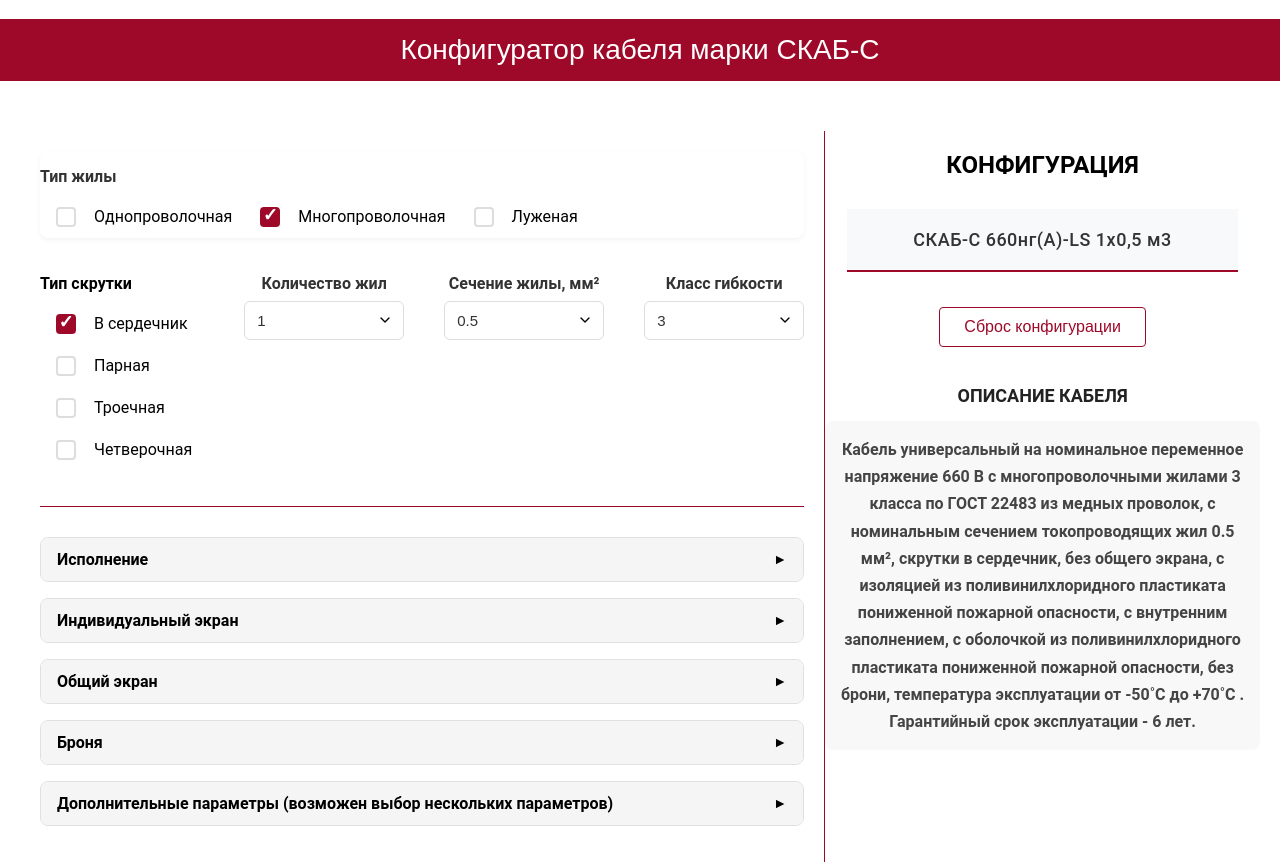
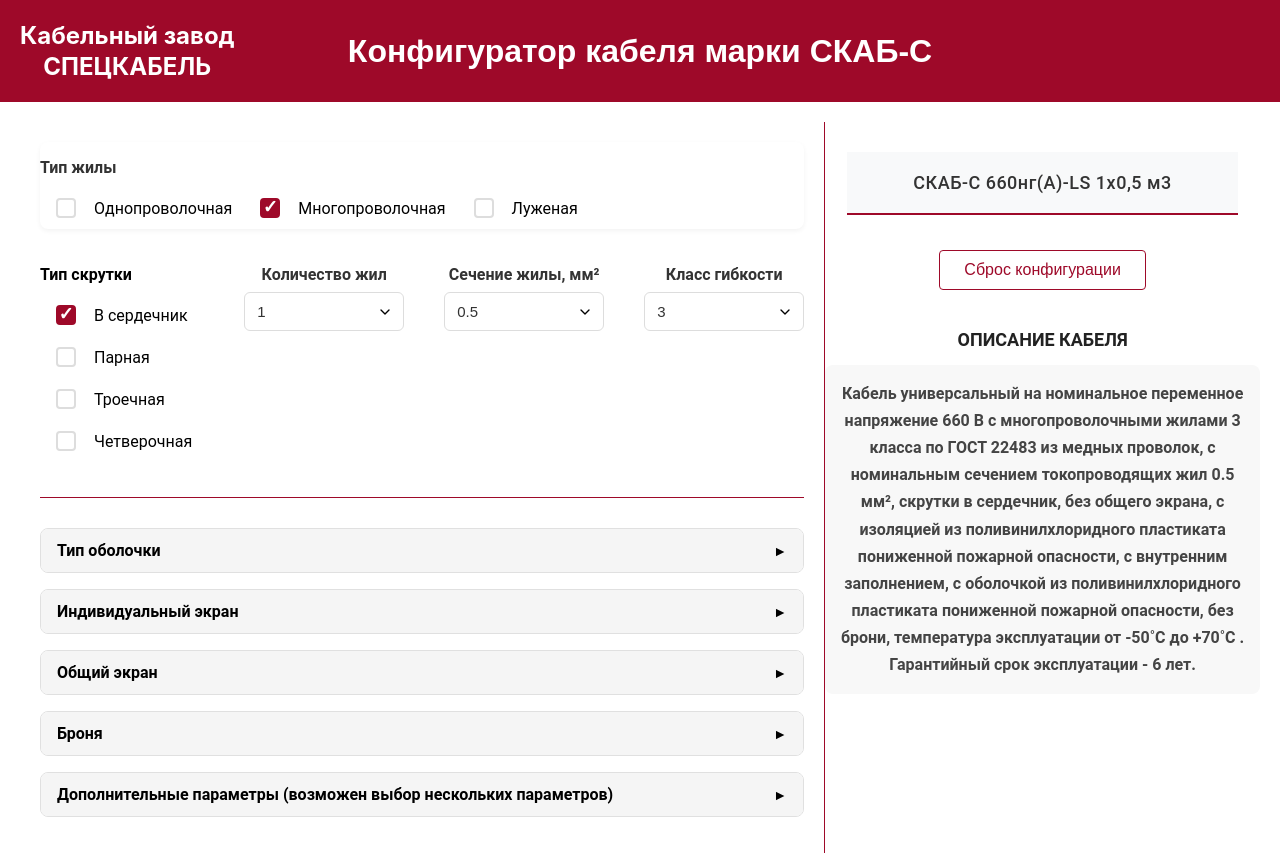
Before and after one commit to Krasavushkin/konfigurator, a React (Create React App) app: page / in a window 1280 px wide. Shown: the top 864 px of the page. Built offline with nearby package versions, Linux system fonts and the light colour scheme.

Commit message:
1. Added Header. 2. Updated logic

```diff
--- a/src/configurator/CableDescription.tsx
+++ b/src/configurator/CableDescription.tsx
@@ -28,7 +28,7 @@
                         "с общим экраном в виде оплетки из медных проволок" : data.screen === "Э" ?
                             "с общим экраном в виде ламинированной алюминиевой фольги и оплетки из медных луженых проволок":
                             data.screen === "Эм" ? "с общим экраном в виде ламинированной медной фольги и оплетки из медных проволок": "без общего экрана";
-        const individualScreen = data.individualScreen === "эф" ?
+        const individualScreen = data.additionalOptions.fireResistant ? "" : data.individualScreen === "эф" ?
             ", с индивидуальным экраном в виде ламинированной алюминиевой фольги" : data.screen === "эфм" ?
                 ", с индивидуальным экраном в виде ламинированной медной фольги" : data.screen === "эо" ?
                     ", с индивидуальным экраном в виде оплетки из медных луженых проволок" : data.screen === "эом" ?
--- a/src/configurator/Configurator.module.css
+++ b/src/configurator/Configurator.module.css
@@ -7,15 +7,81 @@
     display: flex;
 }
 
-.header {
+/*.headerTitle {
     color: white;
     font-size: 28px;
+    padding: 15px;
+    position: absolute;
+    left: 50%;
+    transform: translateX(-50%);
+}
+.headerLogo {
+    margin-right: auto;
+    margin-left: 20px;
+    font-size: 1.2rem;
+    line-height: 1.3;
+}
+.headerContainer {
+    background-color: #9E0929;
+    display: flex;
+    justify-content: space-between;
+    align-items: center;
+    color: white;
     font-weight: 500;
-    margin-bottom: 30px;
-    padding: 15px;
+
+}*/
+/*header */
+.headerContainer {
     background-color: #9E0929;
-    text-align: center;
+    display: grid;
+    grid-template-columns: 1fr auto 1fr;
+    align-items: center;
+    padding: 0 20px;
+    color: white;
 }
+
+.headerLogo {
+    font-size: 1.2rem;
+    line-height: 1.3;
+    justify-self: start;
+    text-decoration: none;
+    color: inherit;
+    transition: opacity 0.3s ease;
+}
+
+.headerTitle {
+    font-size: clamp(1.5rem, 4vw, 2rem); /* Адаптивный размер */
+    line-height: 1.2;
+    margin: 0;
+    padding: 10px 0;
+}
+
+/* Для мобильных устройств */
+@media (max-width: 768px) {
+    .headerContainer {
+        grid-template-columns: 1fr;
+        text-align: center;
+    }
+
+    .headerLogo {
+        margin-bottom: 10px;
+        justify-self: center;
+    }
+}
+
+.headerLogo {
+    transition: transform 0.3s ease;
+   }
+
+.headerLogo:hover {
+    transform: scale(1.05);
+}
+
+.headerLogo h2 {
+    font-size: clamp(1rem, 2vw, 1.5rem);
+    cursor: pointer;
+}
+/*header END */
 
 .wireContainer{
     display: flex;
--- a/src/configurator/Configurator.tsx
+++ b/src/configurator/Configurator.tsx
@@ -18,6 +18,7 @@
 import {WireTypeSelector} from "./WireTypeSelector";
 import {CableDescription} from "./CableDescription";
 import {GeneratorCableMark} from "./GeneratorCableMark";
+import {Header} from "./Header";
 
 
 export const Configurator = () => {
@@ -168,7 +169,7 @@
                 "Количество четверок" : "Количество жил"
     return (
         <div>
-            <h1 className={styles.header}> Конфигуратор кабеля марки СКАБ-С </h1>
+            <Header />
             <div className={styles.container}>
 
                 <div className={styles.wrapper}>
@@ -204,7 +205,7 @@
                     </div>
 
                     <>
-                        <SelectorOptional title="Исполнение"
+                        <SelectorOptional title="Тип оболочки"
                                           data={Sheath}
                                           value={config.sheath}
                                           onChange={(e) => handleSheathChange("sheath", e)}/>
@@ -232,7 +233,6 @@
 
                 </div>
                 <div className={styles.info}>
-                    <h2> КОНФИГУРАЦИЯ </h2>
                     <GeneratorCableMark data={config}/>
                     <button className={styles.reset} onClick={resetCableMark}>Сброс конфигурации</button>
                     <CableDescription data={config}/>
--- a/src/configurator/GeneratorCableMark.module.css
+++ b/src/configurator/GeneratorCableMark.module.css
@@ -1,3 +1,8 @@
+.container {
+    position: relative;
+    cursor: pointer;
+}
+
 .cableMark {
     color: #333;
     background-color: #f8f9fa;
@@ -10,8 +15,30 @@
     font-family: 'Roboto', sans-serif;
     letter-spacing: 0.5px;
     max-width: 90%;
+    position: relative;
 }
 
+.tooltip {
+    position: absolute;
+    bottom: 100%;
+    left: 50%;
+    transform: translateX(-50%);
+    background-color: #9E0929;
+    color: white;
+    padding: 4px 8px;
+    border-radius: 4px;
+    font-size: 12px;
+    white-space: nowrap;
+    z-index: 10;
+    opacity: 0;
+    transition: opacity 0.2s;
+    pointer-events: none;
+}
+
+.container:hover .tooltip,
+.copied .tooltip {
+    opacity: 1;
+}
 
 .cableMark:hover {
     transform: translateY(-3px);
--- a/src/configurator/GeneratorCableMark.tsx
+++ b/src/configurator/GeneratorCableMark.tsx
@@ -1,4 +1,4 @@
-import React from 'react';
+import React, {useState} from 'react';
 import {CableConfigType} from "./cableConfig";
 import styles from "./GeneratorCableMark.module.css";
 
@@ -8,6 +8,21 @@
 
 
 export const GeneratorCableMark = ({ data }: GeneratorCableMarkType) => {
+    const [copyStatus, setCopyStatus] = useState<'idle' | 'copied'>('idle');
+
+    const handleCopy = async () => {
+        const mark = generateCableMark(data);
+        try {
+            await navigator.clipboard.writeText(mark);
+            setCopyStatus('copied');
+            setTimeout(() => setCopyStatus('idle'), 2000);
+        } catch (err) {
+            // ... fallback логика ...
+            setCopyStatus('copied');
+            setTimeout(() => setCopyStatus('idle'), 2000);
+        }
+    };
+
 
     const generateCableMark = (config: CableConfigType) => {
         const { additionalOptions } = data;
@@ -17,7 +32,7 @@
             additionalOptions.compressed ? "о" : "",
             additionalOptions.ex_i ? "Ex-i" : "",
         ].filter(Boolean).join(" ");
-
+        const individualScreen = config.additionalOptions.fireResistant ? "" : config.individualScreen
         const fireResistantCondition = config.sheath === "У"? "" : config.additionalOptions.fireResistant ? "FR" : "";
         const sheath = config.sheath === "У" && config.additionalOptions.fireResistant ? "Унг(А)-FRLS" : config.sheath
         const coldResistantCondition =
@@ -35,13 +50,19 @@
         const groupResist = config.sheath === "У" ? "" : "нг(A)-"
 
         return `СКАБ-C${config.screen} 660${config.armour}${polyethylene}${groupResist}${fireResistantCondition}${sheath}${coldResistantCondition}
-        ${config.coreCount}${twistTypeCondition}${config.individualScreen}х${sectionCondition}
-        ${tinnedMark}${wireType} ${optionsMark}`;
+        ${config.coreCount}${twistTypeCondition}${individualScreen}х${sectionCondition}
+        ${tinnedMark}${wireType} ${optionsMark}`.replace(/\s+/g, ' ').trim(); // Убираем лишние переносы
     }
 
+
     return (
-        <>
-            <h2 className={styles.cableMark}>{generateCableMark(data)}</h2>
-        </>
+        <div className={styles.container}>
+            <h2 className={styles.cableMark} onClick={handleCopy}>
+                {generateCableMark(data)}
+                <div className={styles.tooltip}>
+                    {copyStatus === 'copied' ? 'Скопировано!' : 'Кликните для копирования'}
+                </div>
+            </h2>
+        </div>
     );
 };
--- /dev/null
+++ b/src/configurator/Header.tsx
@@ -0,0 +1,21 @@
+import React from 'react';
+import styles from "./Configurator.module.css";
+
+export const Header = () => {
+    return (
+        <header className={styles.headerContainer}> {/* Используем semantic HTML */}
+            <div className={styles.headerLogo}>
+                <a
+                    href="https://spetskabel.ru/"
+                    target="_blank"
+                    rel="noopener noreferrer"
+                    className={styles.headerLogo}
+                    aria-label="Перейти на основной сайт СПЕЦКАБЕЛЬ"
+                >
+                    <h2>Кабельный завод <br/>СПЕЦКАБЕЛЬ</h2>
+                </a>
+            </div>
+            <h1 className={styles.headerTitle}>Конфигуратор кабеля марки СКАБ-С</h1>
+        </header>
+    );
+};
```
